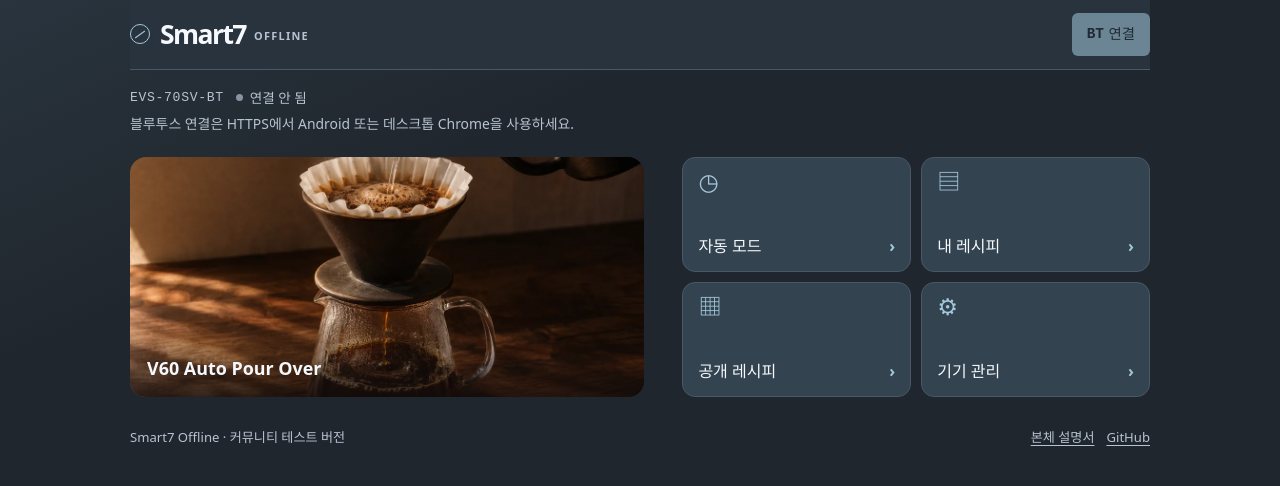
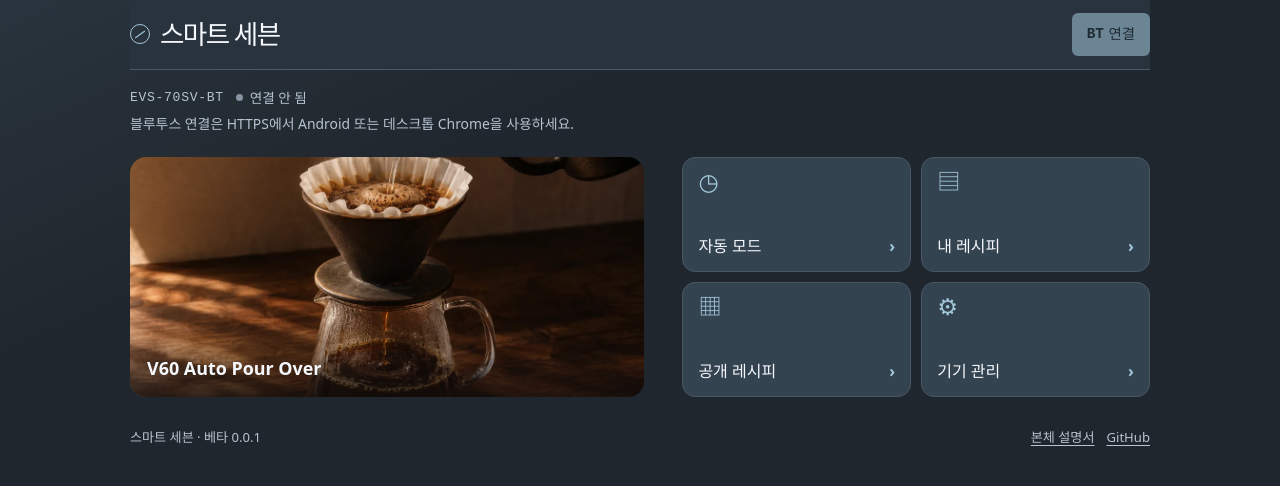
Before and after one commit to OneTop4458/HARIO-Smart7-BT, a website with bundled scripts: page public/index.html in a window 1280 px wide. Built offline with nearby package versions, Linux system fonts and the light colour scheme.

Commit message:
Match Smart7 app names and show beta version

```diff
--- a/public/app.js
+++ b/public/app.js
@@ -33,7 +33,6 @@ let photoRead = 0;
 let cropBitmap;
 let graphSteps = [];
 let graphElapsed;
-let offlineMessage = '';
 let recipes = [];
 let actionInProgress = false;
 let wakeLock;
@@ -1010,15 +1009,13 @@ $('install').addEventListener('click', async () => {
   $('install').hidden = true;
 });
 if ('serviceWorker' in navigator) {
-  navigator.serviceWorker.register('./sw.js')
-    .then(() => navigator.serviceWorker.ready)
-    .then(() => { offlineMessage = '오프라인 사용 가능'; $('offline-status').textContent = t(offlineMessage); })
-    .catch(() => { offlineMessage = '오프라인 저장을 완료하지 못했습니다.'; $('offline-status').textContent = t(offlineMessage); });
+  navigator.serviceWorker.register('./sw.js').catch(error => console.warn(error));
 }
 
 function applyLanguage(value) {
   const language = setLanguage(value);
   document.documentElement.lang = language;
+  document.title = t('스마트 세븐');
   $('language').value = language;
   translatePage();
   renderCompatibility();
@@ -1029,7 +1026,6 @@ function applyLanguage(value) {
   }
   renumber();
   lastPreview = '';
-  $('offline-status').textContent = t(offlineMessage);
   renderKnownDevices();
 }
 $('language').addEventListener('change', event => {
--- a/public/i18n.js
+++ b/public/i18n.js
@@ -1,4 +1,5 @@
 const copy = {
+  '스마트 세븐': ['Smart7', 'Smart7'],
   '뒤로': ['Back', '戻る'],
   '참고 사진': ['Reference photo', '参考写真'],
   '축소본': ['Resized', '縮小版'],
@@ -112,7 +113,7 @@ const copy = {
   '읽기': ['Read', '読み取り'],
   '적용': ['Apply', '適用'],
   '언어': ['Language', '言語'],
-  'Smart7 Offline · 커뮤니티 테스트 버전': ['Smart7 Offline · community test release', 'Smart7 Offline · コミュニティテスト版'],
+  '스마트 세븐 · 베타 0.0.1': ['Smart7 · Beta 0.0.1', 'Smart7 · ベータ 0.0.1'],
   '본체 설명서': ['Device manual', '取扱説明書'],
   '닫기': ['Close', '閉じる'],
   '확인': ['OK', '確認'],
@@ -126,8 +127,6 @@ const copy = {
   'Smart7 화면에 표시된 숫자 6자리를 입력하세요.': ['Enter the six digits shown on the Smart7 display.', 'Smart7の画面に表示された6桁の数字を入力してください。'],
   '이 브라우저에 PIN 저장': ['Remember PIN in this browser', 'このブラウザーにPINを保存'],
   '연결 승인': ['Approve connection', '接続を承認'],
-  '오프라인 사용 가능': ['Ready for offline use', 'オフラインで使用可能'],
-  '오프라인 저장을 완료하지 못했습니다.': ['Offline caching could not finish.', 'オフライン保存を完了できませんでした。'],
   'iPhone·iPad 연결 미지원': ['iPhone and iPad connection unavailable', 'iPhone・iPadの接続は非対応'],
   '블루투스 권한을 허용해 주세요': ['Allow Bluetooth access', 'Bluetoothの権限を許可してください'],
   'iPhone과 iPad에서는 Smart7 본체에 연결할 수 없습니다. Android 기기의 Chrome에서 이 주소를 다시 열어 주세요.': ['This app cannot connect to Smart7 on iPhone or iPad. Open this address in Chrome on an Android device.', 'iPhoneやiPadではSmart7に接続できません。Android端末のChromeでこのページを開いてください。'],
--- a/public/index.html
+++ b/public/index.html
@@ -4,8 +4,8 @@
   <meta charset="utf-8">
   <meta name="viewport" content="width=device-width, initial-scale=1">
   <meta name="theme-color" content="#20262d">
-  <meta name="description" content="HARIO Smart7 BT를 블루투스로 연결하고 인터넷 없이 커피를 추출하는 웹앱.">
-  <title>Smart7 Offline</title>
+  <meta name="description" content="HARIO Smart7 BT를 블루투스로 연결해 추출을 제어하는 웹앱.">
+  <title>스마트 세븐</title>
   <link rel="icon" href="./icon-192.png">
   <link rel="apple-touch-icon" href="./icon-192.png">
   <link rel="manifest" href="./app.webmanifest">
@@ -15,7 +15,7 @@
 <body>
   <header class="site-header wrap" id="top">
     <button type="button" class="quiet back-button" id="back" aria-label="뒤로" hidden>‹</button>
-    <div class="wordmark"><span class="mark" aria-hidden="true"></span><span>Smart7<small>OFFLINE</small></span></div>
+    <div class="wordmark"><span class="mark" aria-hidden="true"></span><span>스마트 세븐</span></div>
     <div class="header-actions">
       <button type="button" id="connect" class="primary" aria-label="Smart7 연결"><span class="bt-label" aria-hidden="true">BT</span> 연결</button>
       <button type="button" id="reconnect" class="quiet" hidden>다시 연결</button>
@@ -25,11 +25,10 @@
   </header>
 
   <main class="wrap">
-    <h1 class="sr-only">Smart7 Offline</h1>
+    <h1 class="sr-only">스마트 세븐</h1>
     <div class="device-strip">
       <span class="model">EVS-70SV-BT</span>
       <span class="connection-label"><i id="connection-dot" aria-hidden="true"></i><span id="connection" role="status">연결 안 됨</span></span>
-      <span id="offline-status" class="micro" role="status"></span>
     </div>
     <p class="micro" id="compatibility">기기 선택 창에서 EVS-70을 선택하세요.</p>
 
@@ -197,7 +196,7 @@
     <p class="notice" id="notice" role="status" aria-live="polite" hidden></p>
   </main>
 
-  <footer id="footer" class="wrap footer"><span>Smart7 Offline · 커뮤니티 테스트 버전</span><div><a href="./EVS-70SV-BT-manual.pdf" target="_blank" rel="noopener noreferrer">본체 설명서</a><a href="https://github.com/OneTop4458/smart7-offline" rel="noopener">GitHub</a></div></footer>
+  <footer id="footer" class="wrap footer"><span>스마트 세븐 · 베타 0.0.1</span><div><a href="./EVS-70SV-BT-manual.pdf" target="_blank" rel="noopener noreferrer">본체 설명서</a><a href="https://github.com/OneTop4458/smart7-offline" rel="noopener">GitHub</a></div></footer>
 
   <dialog id="platform-dialog" aria-labelledby="platform-title" aria-describedby="platform-message">
     <form method="dialog">
--- a/public/style.css
+++ b/public/style.css
@@ -32,14 +32,12 @@ button:disabled { opacity: .55; cursor: default; }
 .site-header { min-height: 70px; display: flex; align-items: center; gap: 12px; border-bottom: 1px solid var(--line); position: sticky; top: 0; z-index: 1; background: #28333d; }
 .site-header .back-button { min-width: 42px; padding: 0; line-height: 1; font-size: 1.76rem; }
 .wordmark { font-family: system-ui, sans-serif; font-weight: 720; font-size: 1.66rem; letter-spacing: -.06em; display: flex; gap: 10px; align-items: center; margin-right: auto; }
-.wordmark small { display: inline-block; margin-left: 8px; color: var(--muted); font-size: .68rem; letter-spacing: .12em; vertical-align: middle; }
 .mark { width: 20px; height: 20px; display: inline-block; border: 1px solid var(--accent); border-radius: 50%; position: relative; }
 .mark::after { content: ''; position: absolute; height: 1px; top: 50%; inset-inline: 3px; background: var(--accent); transform: rotate(-36deg); }
 .header-actions { display: flex; align-items: center; gap: 7px; flex-wrap: wrap; justify-content: flex-end; }
 .bt-label { font-family: ui-monospace, monospace; letter-spacing: -.02em; margin-right: 5px; }
 .device-strip { display: flex; align-items: baseline; gap: 12px; padding: 17px 0 0; font-size: .85rem; }
 .model { font-family: ui-monospace, monospace; color: var(--muted); font-size: .82rem; letter-spacing: .05em; }
-.device-strip #offline-status { margin-left: auto; }
 .connection-label { display: flex; align-items: center; gap: 7px; color: var(--muted); font-size: .85rem; }
 .connection-label span { overflow-wrap: anywhere; }
 #connection-dot { width: 7px; height: 7px; border-radius: 50%; background: #8793a3; }
@@ -204,11 +202,9 @@ dialog .check { display: flex; align-items: center; gap: 8px; margin-top: 10px;
 @media (max-width: 595px) {
   .site-header { min-height: 55px; flex-wrap: wrap; padding-block: 7px; }
   .wordmark { font-size: 1.28rem; gap: 7px; }
-  .wordmark small { font-size: .55rem; margin-left: 5px; }
   .mark { width: 16px; height: 16px; }
   .header-actions .primary, .header-actions .quiet { min-height: 36px; padding: 6px 9px; font-size: .8rem; }
   .device-strip { gap: 9px; padding-top: 12px; }
-  .device-strip .micro { font-size: .73rem; }
   .model { font-size: .75rem; }
   .connection-label { font-size: .75rem; }
   #home, .brew-layout, .shared-layout { grid-template-columns: minmax(0, 1fr); gap: 16px; }
--- a/public/sw.js
+++ b/public/sw.js
@@ -1,4 +1,4 @@
-const CACHE = 'smart7-offline-v10';
+const CACHE = 'smart7-offline-v11';
 const assets = [
   './', './index.html', './style.css', './app.js', './protocol.js', './recipes.js', './app.webmanifest',
   './coffee.webp', './icon-192.png', './icon-512.png', './recipe-library.js', './brew-graph.js', './i18n.js',
```
Also changed, not shown: README.md, public/app.webmanifest.
